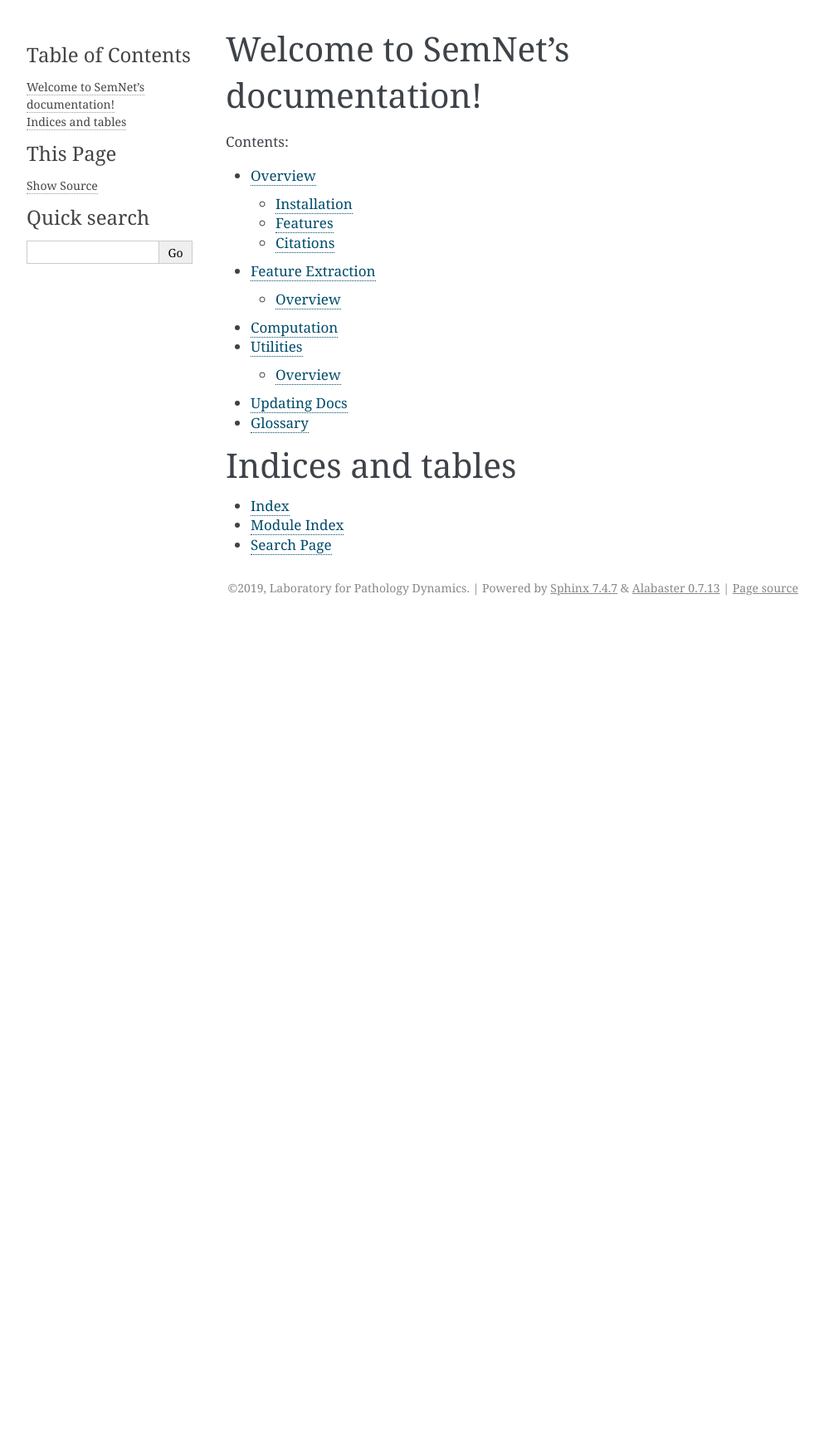
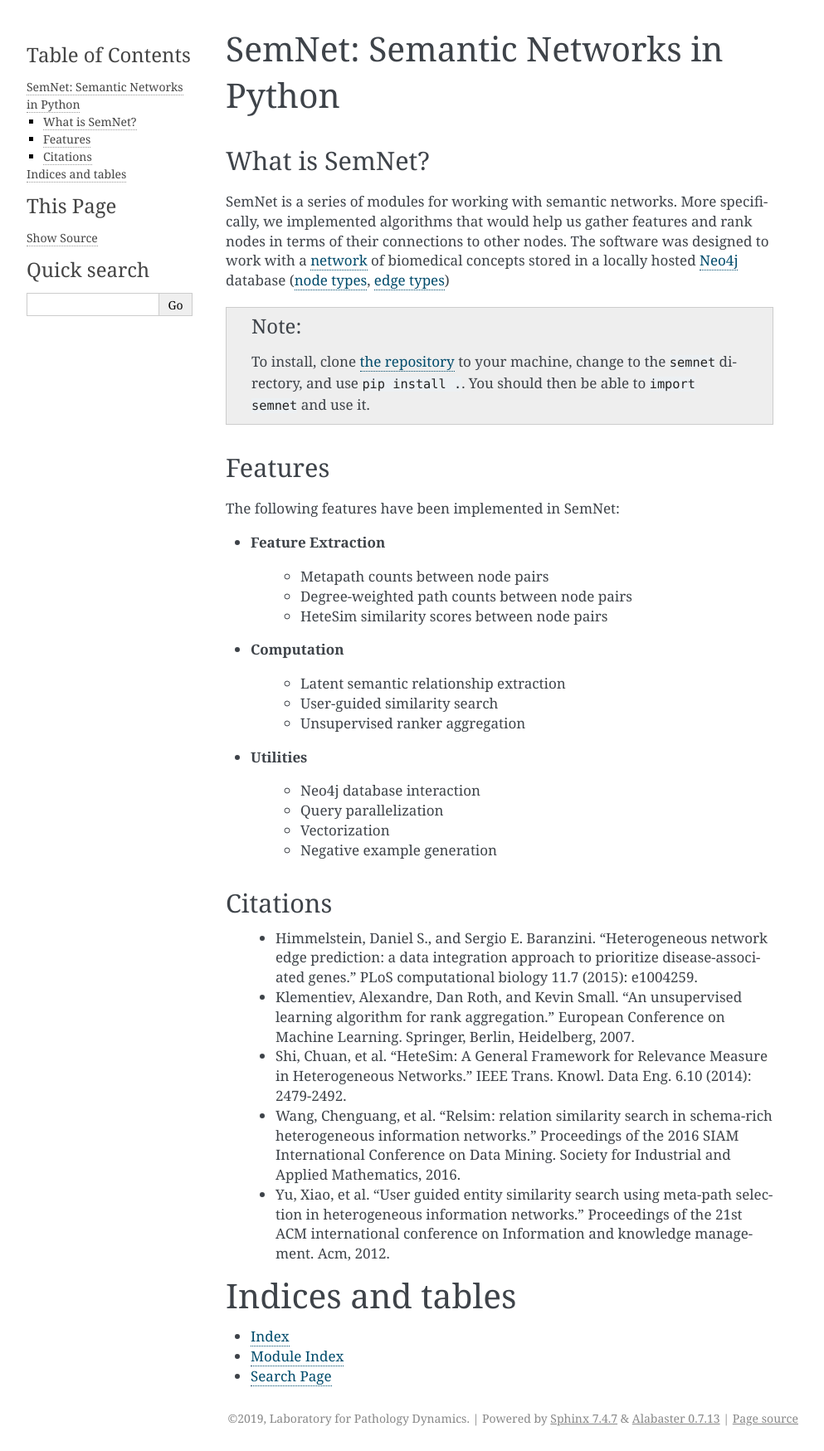
Before and after one commit to sallegri3/semnet-2, a Sphinx documentation site: the page built from docs/source/index.rst, in a window 1280 px wide. Shown: the whole page at 83% size, without its empty margins (148-1141 px from the left). Built offline with Sphinx 7.4.7, drawn with Linux system fonts in a browser that asks for light colours; before the commit the page ends 900 px from its top, so only the background shows below that.

Commit message:
moving readme into the index page

```diff
--- a/docs/source/includeme.rst
+++ /dev/null
@@ -1 +0,0 @@
-.. include:: ../../README.rst
--- a/docs/source/index.rst
+++ b/docs/source/index.rst
@@ -1,21 +1,54 @@
-.. semnet documentation master file, created by
-   sphinx-quickstart on Fri Jan 25 11:49:39 2019.
-   You can adapt this file completely to your liking, but it should at least
-   contain the root `toctree` directive.
+SemNet: Semantic Networks in Python
+===================================
 
-Welcome to SemNet's documentation!
-==================================
+What is SemNet?
+^^^^^^^^^^^^^^^
+SemNet is a series of modules for working with semantic networks. More specifically, we implemented algorithms that would help us gather features and rank nodes in terms of their connections to other nodes. The software was designed to work with a `network`_ of biomedical concepts stored in a locally hosted `Neo4j`_ database (`node types`_, `edge types`_)
+
+.. note::
+    To install, clone `the repository`_ to your machine, change to the ``semnet`` directory, and use ``pip install .``. You should then be able to ``import semnet`` and use it.
+
+Features
+^^^^^^^^
+
+The following features have been implemented in SemNet:
+
+* **Feature Extraction**
+
+    * Metapath counts between node pairs
+    * Degree-weighted path counts between node pairs
+    * HeteSim similarity scores between node pairs
+
+* **Computation**
+
+    * Latent semantic relationship extraction
+    * User-guided similarity search
+    * Unsupervised ranker aggregation
+
+* **Utilities**
+
+    * Neo4j database interaction
+    * Query parallelization
+    * Vectorization
+    * Negative example generation
+
+Citations
+^^^^^^^^^
+
+    * Himmelstein, Daniel S., and Sergio E. Baranzini. "Heterogeneous network edge prediction: a data integration approach to prioritize disease-associated genes." PLoS computational biology 11.7 (2015): e1004259.
+    * Klementiev, Alexandre, Dan Roth, and Kevin Small. "An unsupervised learning algorithm for rank aggregation." European Conference on Machine Learning. Springer, Berlin, Heidelberg, 2007.
+    * Shi, Chuan, et al. "HeteSim: A General Framework for Relevance Measure in Heterogeneous Networks." IEEE Trans. Knowl. Data Eng. 6.10 (2014): 2479-2492.
+    * Wang, Chenguang, et al. "Relsim: relation similarity search in schema-rich heterogeneous information networks." Proceedings of the 2016 SIAM International Conference on Data Mining. Society for Industrial and Applied Mathematics, 2016.
+    * Yu, Xiao, et al. "User guided entity similarity search using meta-path selection in heterogeneous information networks." Proceedings of the 21st ACM international conference on Information and knowledge management. Acm, 2012.
 
 .. toctree::
-   :maxdepth: 2
-   :caption: Contents:
+    :hidden:
 
-   includeme
-   docfiles/featextract
-   docfiles/computation
-   docfiles/utilities
-   updating_docs
-   glossary
+    docfiles/featextract
+    docfiles/computation
+    docfiles/utilities
+    updating_docs
+    glossary
 
 
 Indices and tables
@@ -24,3 +57,9 @@ Indices and tables
 * :ref:`genindex`
 * :ref:`modindex`
 * :ref:`search`
+
+.. _network: https://skr3.nlm.nih.gov/SemMedDB/index.html
+.. _Neo4j: https://neo4j.com/
+.. _node types: https://www.nlm.nih.gov/research/umls/META3_current_semantic_types.html
+.. _edge types: https://www.nlm.nih.gov/research/umls/META3_current_relations.html
+.. _the repository: https://github.gatech.edu/pathology-dynamics/semnet
```
